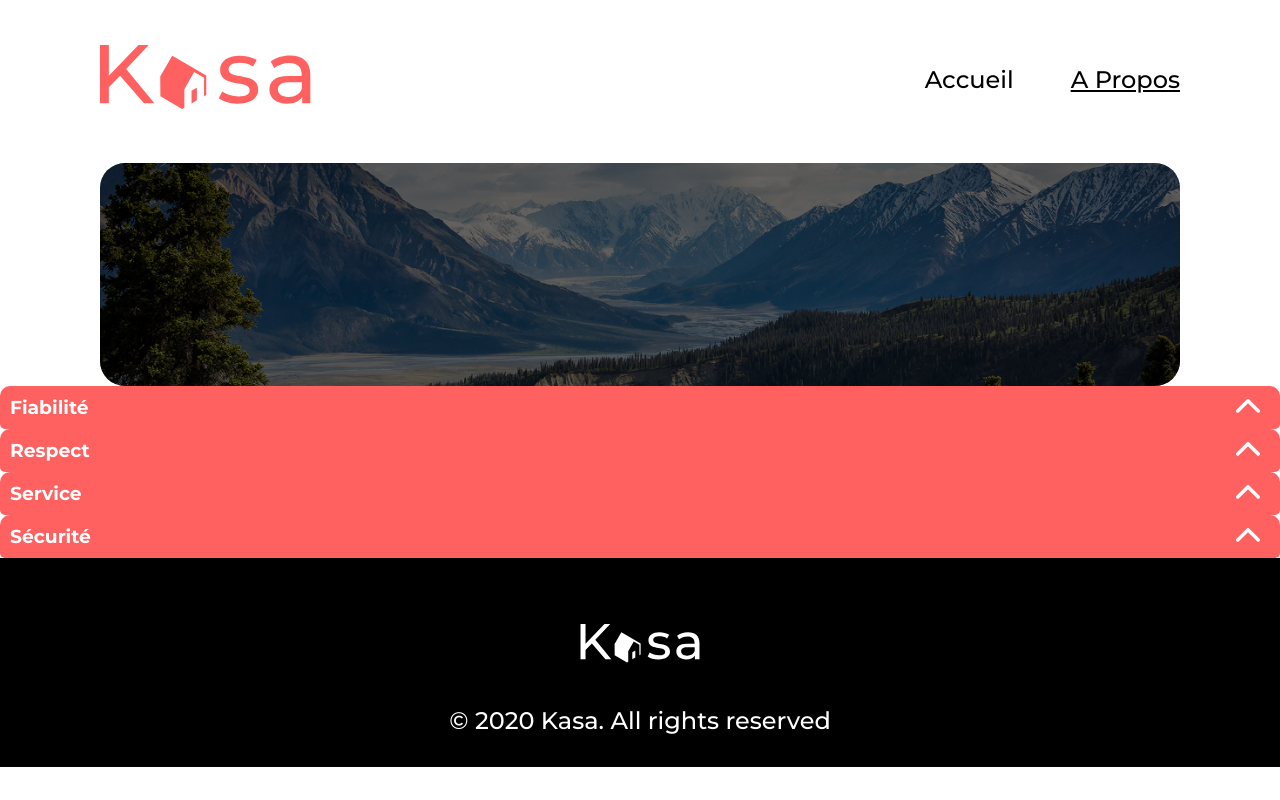
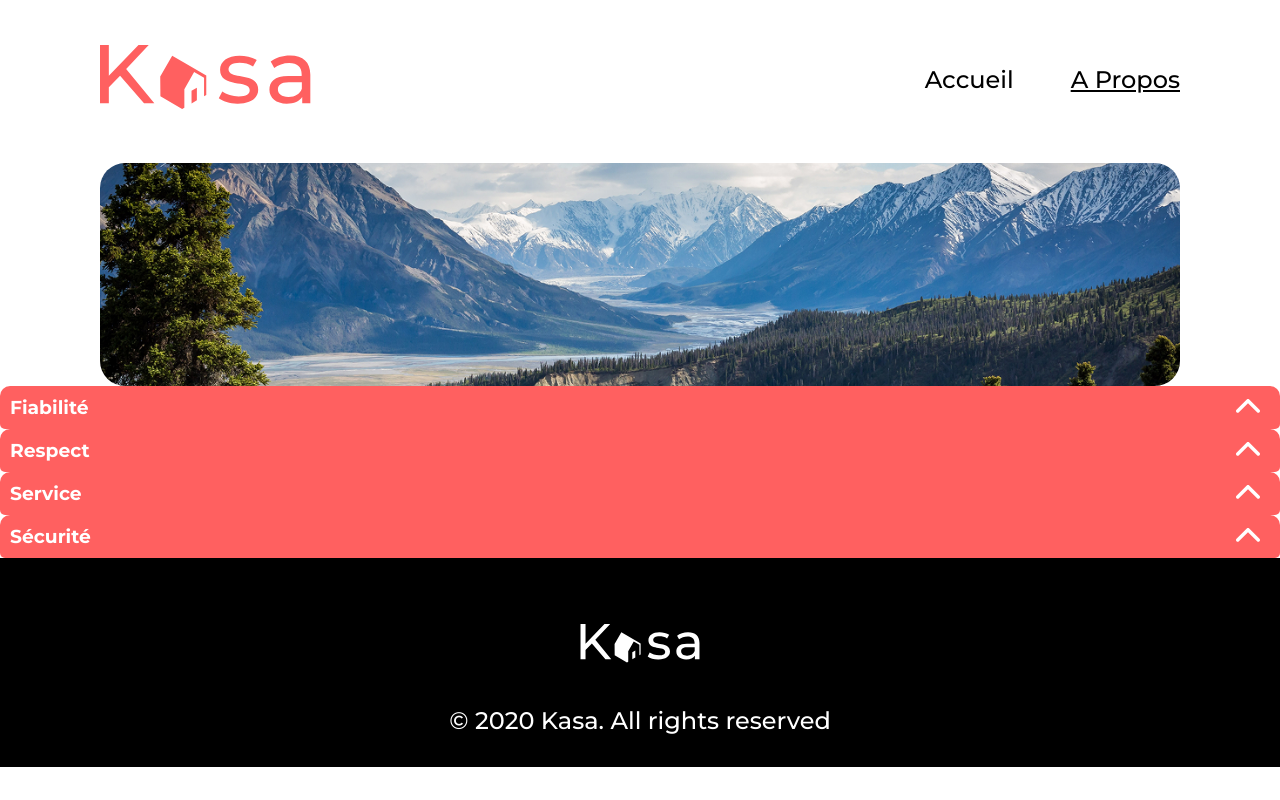
Before and after one commit to Alzorath57/Kasa-location-immobiliere, a React (Vite) app: page /about in a window 1280 px wide. Built offline with nearby package versions, Linux system fonts and the light colour scheme.

Commit message:
feat: ajout d'une conditions a Banner pour l'opacite de l'image

```diff
--- a/src/components/Banner/Banner.jsx
+++ b/src/components/Banner/Banner.jsx
@@ -4,7 +4,7 @@ function Banner(props) {
   return (
     <div className="banner">
       <img src={props.cover} alt={props.description} />
-      <div className="overlay"></div>
+      {props.title && <div className="overlay"></div>}
       {props.title && <p>{props.title}</p>}
     </div>
   );
```
